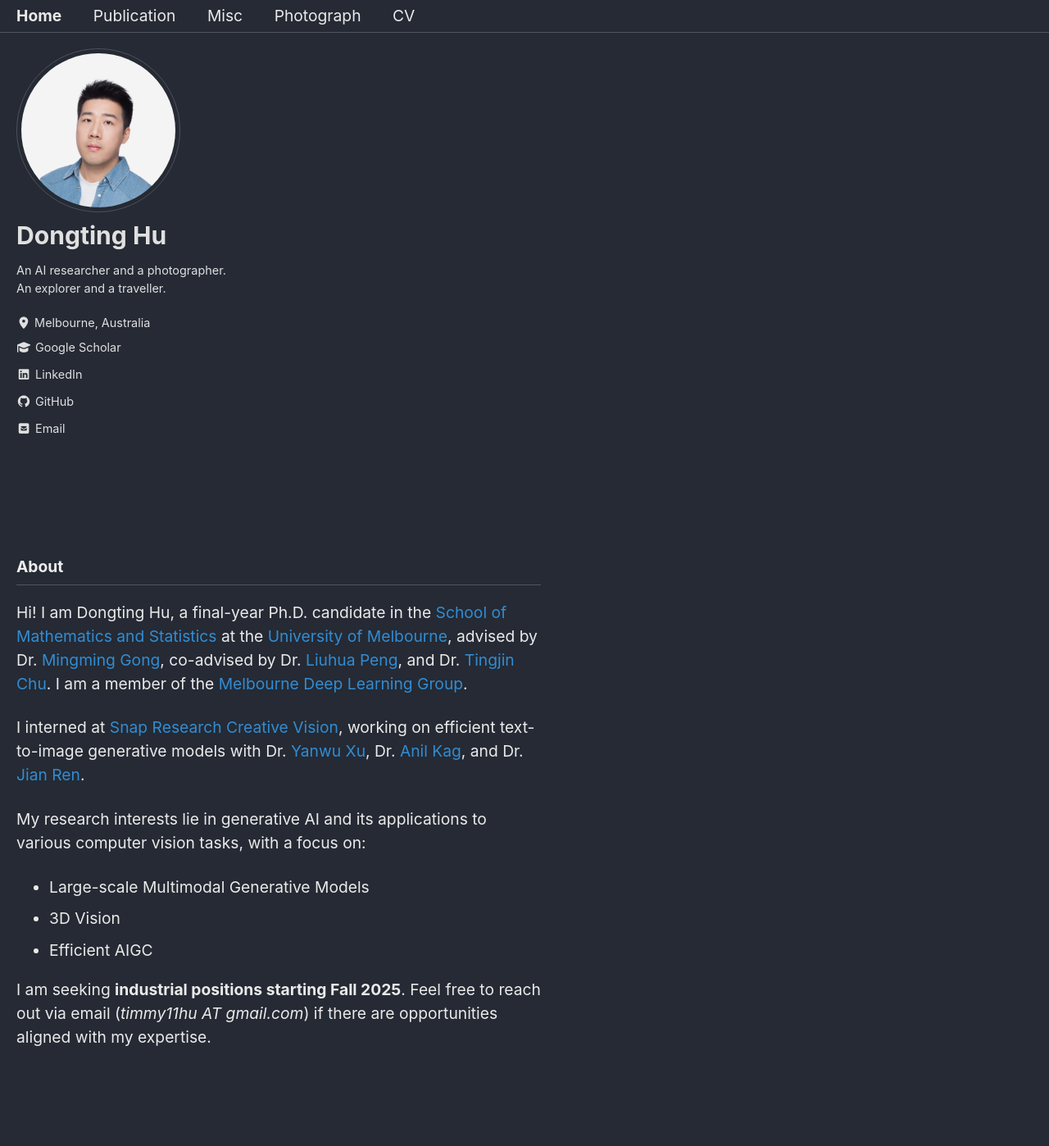
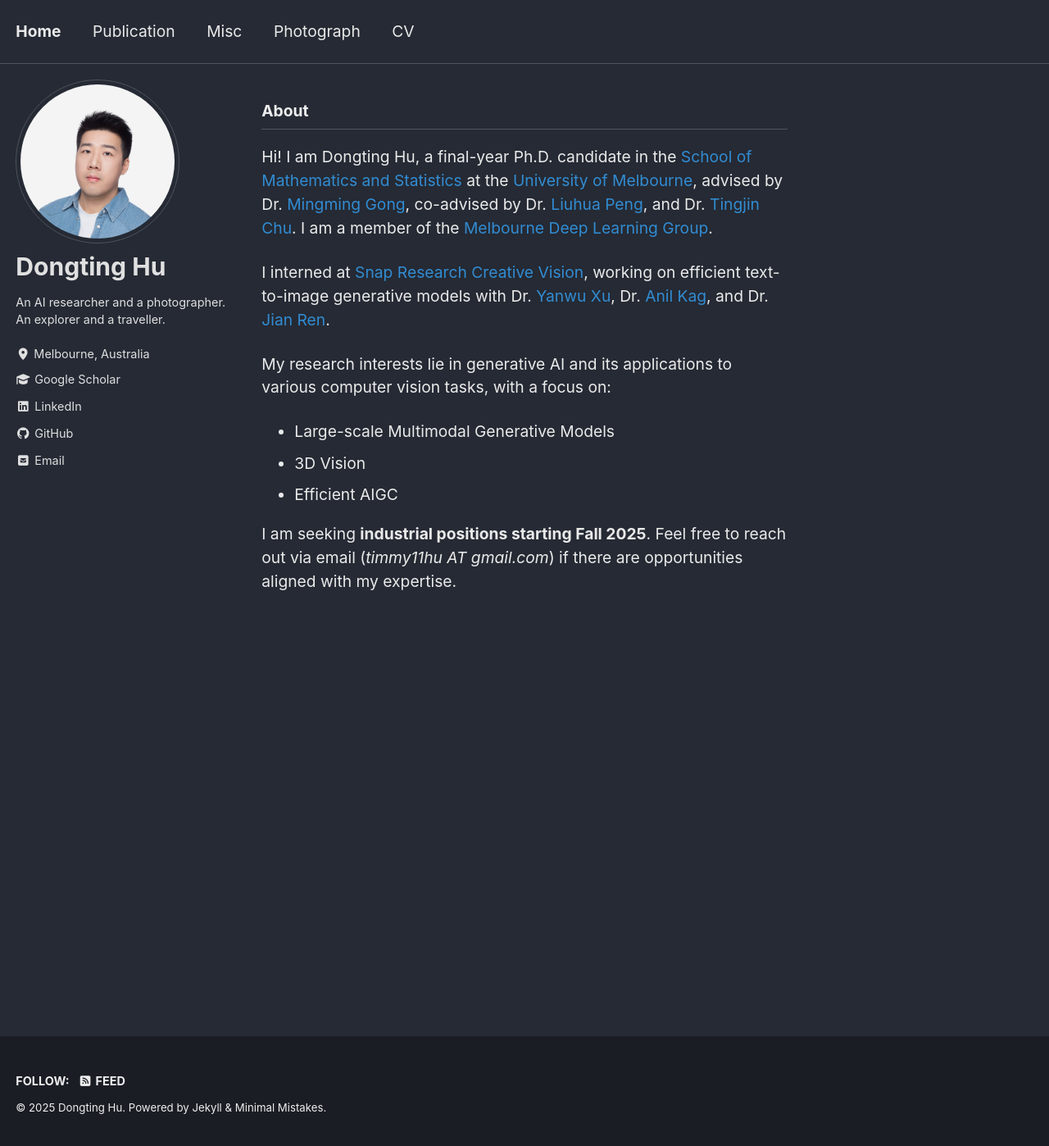
Before and after one commit to timmy11hu/timmy11hu.github.io, a Jekyll site: the page built from index.html, in a window 1280 px wide and 1400 px high. Shown: the whole window at 82% size. Built offline with Jekyll 4.4.1, drawn with Linux system fonts in a browser that asks for light colours; cached includes are drawn as plain includes; the list of posts is cut into pages by our own code.

Commit message:
set to default layout

```diff
--- a/_config.yml
+++ b/_config.yml
@@ -329,8 +329,3 @@ defaults:
       comments: # true
       share: true
       related: true
-
-# Enable custom Sass
-sass:
-  sass_dir: _sass
-  style: compressed
--- a/_sass/custom.scss
+++ /dev/null
@@ -1,79 +0,0 @@
-/* _sass/custom.scss - WORKING VERSION WITH SIDEBAR */
-
-// 1. Set your dimensions (REQUIRED)
-$content-width: 1200px;     // Main content width
-$sidebar-width: 300px;      // Sidebar width
-$gutter: 40px;             // Space between sidebar/content
-
-// 2. Base layout
-body {
-  display: flex;
-  flex-direction: column;
-  align-items: center;
-}
-
-// 3. Navigation bar (full width)
-.masthead {
-  width: 100%;
-
-  &__inner-wrap {
-    max-width: $content-width + $sidebar-width + $gutter;
-    margin: 0 auto;
-    padding: 0 20px;
-  }
-}
-
-// 4. Main content + sidebar container
-#main {
-  width: 100%;
-  max-width: $content-width + $sidebar-width + $gutter;
-  margin: 0 auto;
-  padding: 0 20px;
-  display: flex;
-  gap: $gutter;
-}
-
-// 5. Main content area
-.main-content {
-  flex: 1;
-  width: calc(100% - #{$sidebar-width} - #{$gutter});
-}
-
-// 6. SIDEBAR FIX (Key changes here)
-.sidebar {
-  width: $sidebar-width;
-  flex-shrink: 0;
-
-  // Reset theme defaults
-  position: static !important;
-  float: none !important;
-  margin-right: 0 !important;
-}
-
-// 7. Footer
-.page__footer {
-  width: 100%;
-
-  &__inner-wrap {
-    max-width: $content-width + $sidebar-width + $gutter;
-    margin: 0 auto;
-    padding: 0 20px;
-  }
-}
-
-// 8. Mobile responsiveness
-@include breakpoint($large) {
-  #main {
-    flex-direction: column;
-  }
-
-  .sidebar {
-    width: 100%;
-    order: -1;
-    margin-bottom: 2rem;
-  }
-
-  .main-content {
-    width: 100%;
-  }
-}
--- a/assets/css/main.scss
+++ b/assets/css/main.scss
@@ -7,5 +7,3 @@ search: false
 
 @import "minimal-mistakes/skins/{{ site.minimal_mistakes_skin | default: 'default' }}"; // skin
 @import "minimal-mistakes"; // main partials
-
-@import "../_sass/custom";  // This links your custom.scss
```
